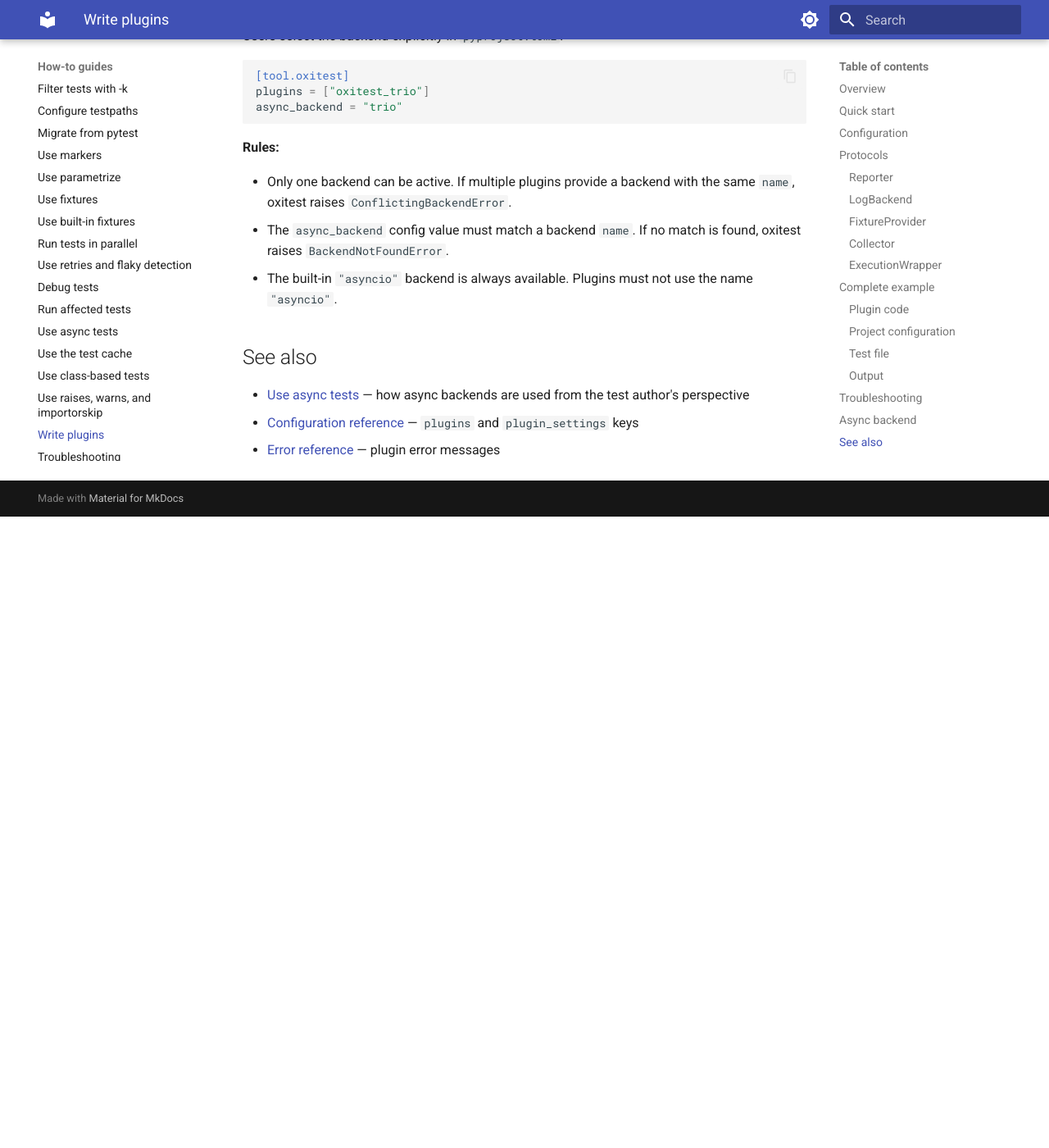
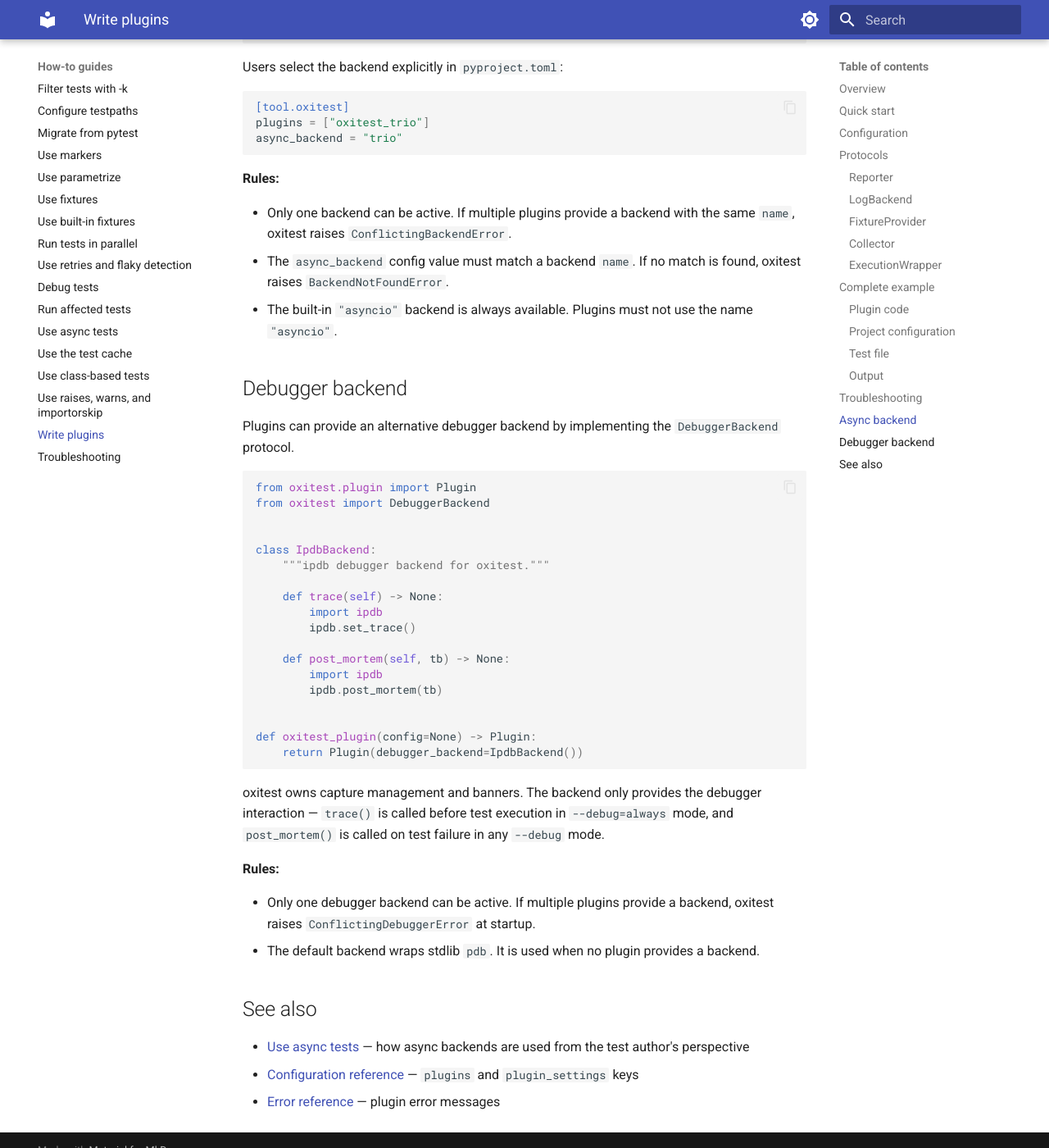
Before and after one commit to kalonji-tools/oxitest, an MkDocs documentation site: the page built from docs/src/how-to/write-plugins.md, in a window 1280 px wide and 1400 px high, scrolled down 9651 px. Shown: the whole window at 82% size. Built offline with MkDocs 1.6.1 and Material for MkDocs 9.7.7, drawn with Linux system fonts in a browser that asks for light colours; before the commit the page ends 10281 px from its top, so only the background shows below that; some of the changed text lies outside the part shown.

Commit message:
docs: add DebuggerBackend to plugin guide and error reference
Assisted-by: Claude Opus 4.6 (1M context) <noreply@anthropic.com>

````diff
--- a/docs/src/how-to/write-plugins.md
+++ b/docs/src/how-to/write-plugins.md
@@ -6,8 +6,8 @@
 
 ## Overview
 
-Plugins extend oxitest through five protocols: **Reporter**, **LogBackend**,
-**FixtureProvider**, **Collector**, and **ExecutionWrapper**. Each plugin is a
+Plugins extend oxitest through six protocols: **Reporter**, **LogBackend**,
+**FixtureProvider**, **Collector**, **ExecutionWrapper**, and **DebuggerBackend**. Each plugin is a
 Python package declared in `pyproject.toml` and loaded at startup. Per-plugin
 configuration is passed via `plugin_settings` as a dictionary to the plugin's
 entry point function.
@@ -77,6 +77,8 @@ class Plugin:
     execution_wrappers: list[ExecutionWrapper] = field(default_factory=list)
     collectors: list[Collector] = field(default_factory=list)
     reporters: list[Reporter] = field(default_factory=list)
+    async_backend: AsyncBackend | None = None
+    debugger_backend: DebuggerBackend | None = None
 ```
 
 ### Reporter
@@ -506,6 +508,44 @@ async_backend = "trio"
 - The built-in `"asyncio"` backend is always available. Plugins must not use the
   name `"asyncio"`.
 
+## Debugger backend
+
+Plugins can provide an alternative debugger backend by implementing the
+`DebuggerBackend` protocol.
+
+```python
+from oxitest.plugin import Plugin
+from oxitest import DebuggerBackend
+
+
+class IpdbBackend:
+    """ipdb debugger backend for oxitest."""
+
+    def trace(self) -> None:
+        import ipdb
+        ipdb.set_trace()
+
+    def post_mortem(self, tb) -> None:
+        import ipdb
+        ipdb.post_mortem(tb)
+
+
+def oxitest_plugin(config=None) -> Plugin:
+    return Plugin(debugger_backend=IpdbBackend())
+```
+
+oxitest owns capture management and banners. The backend only provides the
+debugger interaction — `trace()` is called before test execution in
+`--debug=always` mode, and `post_mortem()` is called on test failure in any
+`--debug` mode.
+
+**Rules:**
+
+- Only one debugger backend can be active. If multiple plugins provide a
+  backend, oxitest raises `ConflictingDebuggerError` at startup.
+- The default backend wraps stdlib `pdb`. It is used when no plugin provides
+  a backend.
+
 ## See also
 
 - [Use async tests](use-async-tests.md) — how async backends are used from the test author's perspective
````
Also changed, not shown: docs/src/reference/errors.md (+13 -0 lines).
